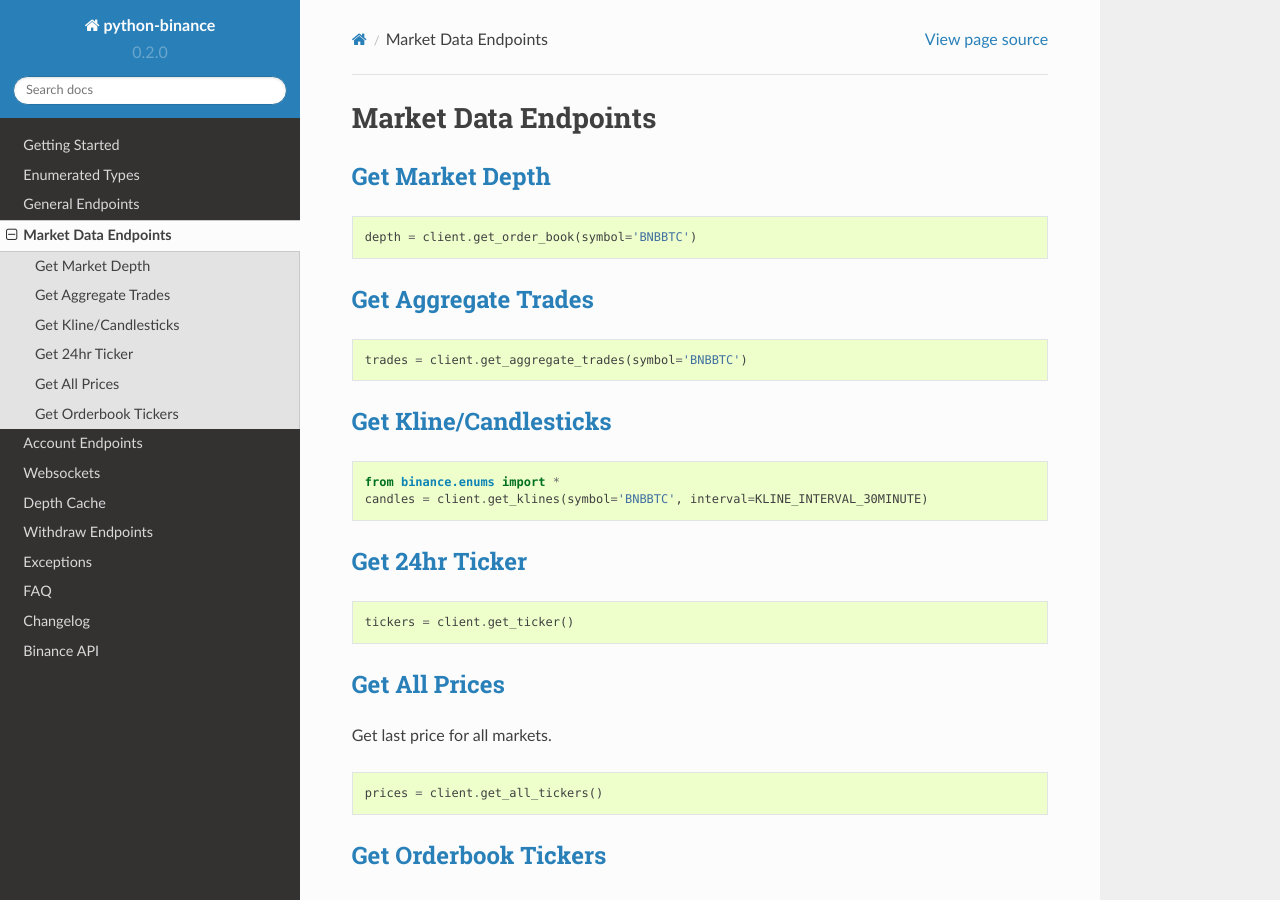
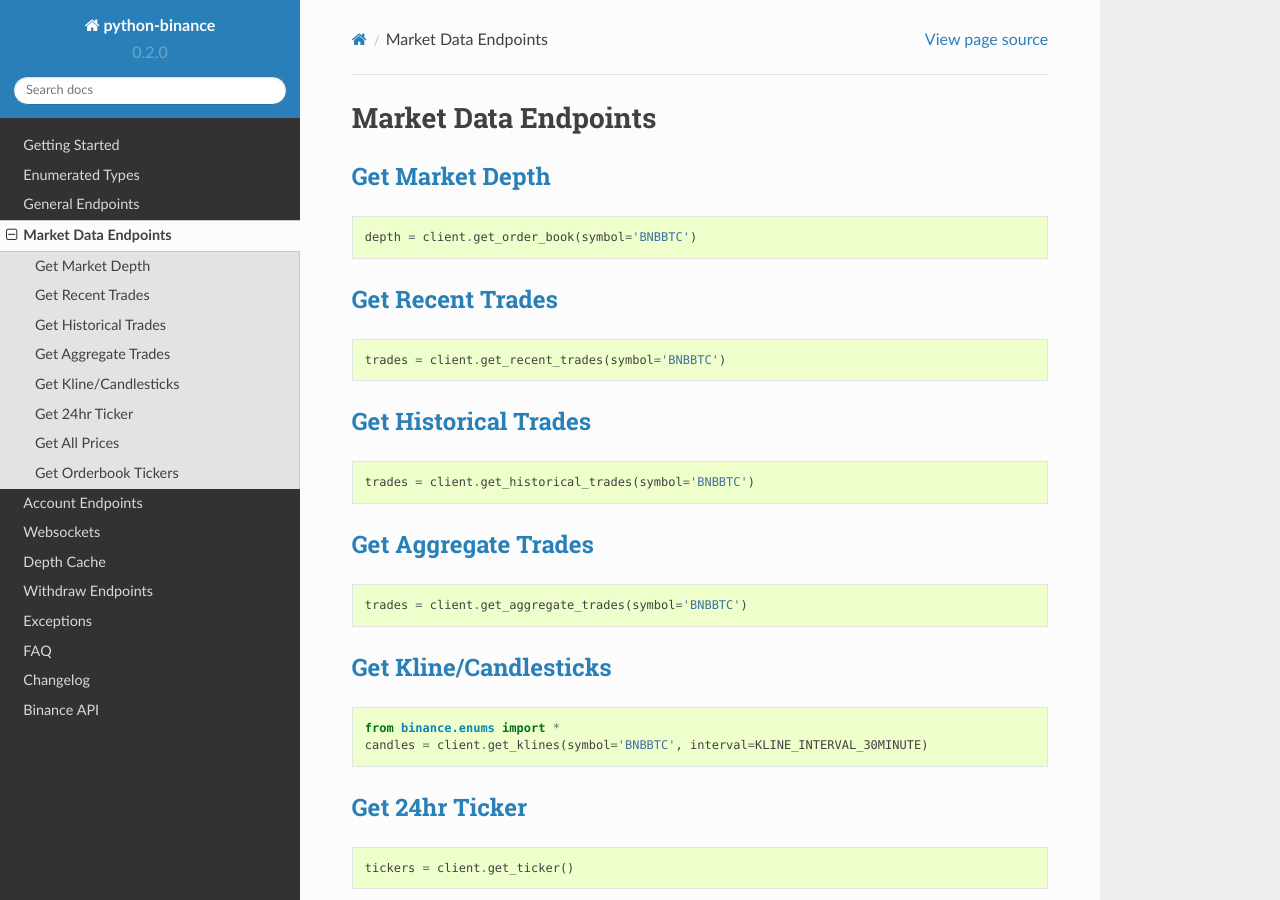
Before and after one commit to myroncaldwell/Binance_python, a Sphinx documentation site: the page built from docs/market_data.rst, in a window 1280 px wide and 900 px high. Built offline with Sphinx 7.4.7 and the Read the Docs theme 2.0.0, drawn with Linux system fonts in a browser that asks for light colours; formulas are drawn with MathJax 3.

Commit message:
Add reference to recent and historical trade endpoints in docs

```diff
--- a/docs/market_data.rst
+++ b/docs/market_data.rst
@@ -8,6 +8,20 @@ Market Data Endpoints
 .. code:: python
 
     depth = client.get_order_book(symbol='BNBBTC')
+
+`Get Recent Trades <binance.html#binance.client.Client.get_recent_trades>`_
+^^^^^^^^^^^^^^^^^^^^^^^^^^^^^^^^^^^^^^^^^^^^^^^^^^^^^^^^^^^^^^^^^^^^^^^^^^^
+
+.. code:: python
+
+    trades = client.get_recent_trades(symbol='BNBBTC')
+
+`Get Historical Trades <binance.html#binance.client.Client.get_historical_trades>`_
+^^^^^^^^^^^^^^^^^^^^^^^^^^^^^^^^^^^^^^^^^^^^^^^^^^^^^^^^^^^^^^^^^^^^^^^^^^^^^^^^^^^
+
+.. code:: python
+
+    trades = client.get_historical_trades(symbol='BNBBTC')
 
 `Get Aggregate Trades <binance.html#binance.client.Client.get_aggregate_trades>`_
 ^^^^^^^^^^^^^^^^^^^^^^^^^^^^^^^^^^^^^^^^^^^^^^^^^^^^^^^^^^^^^^^^^^^^^^^^^^^^^^^^^
```
